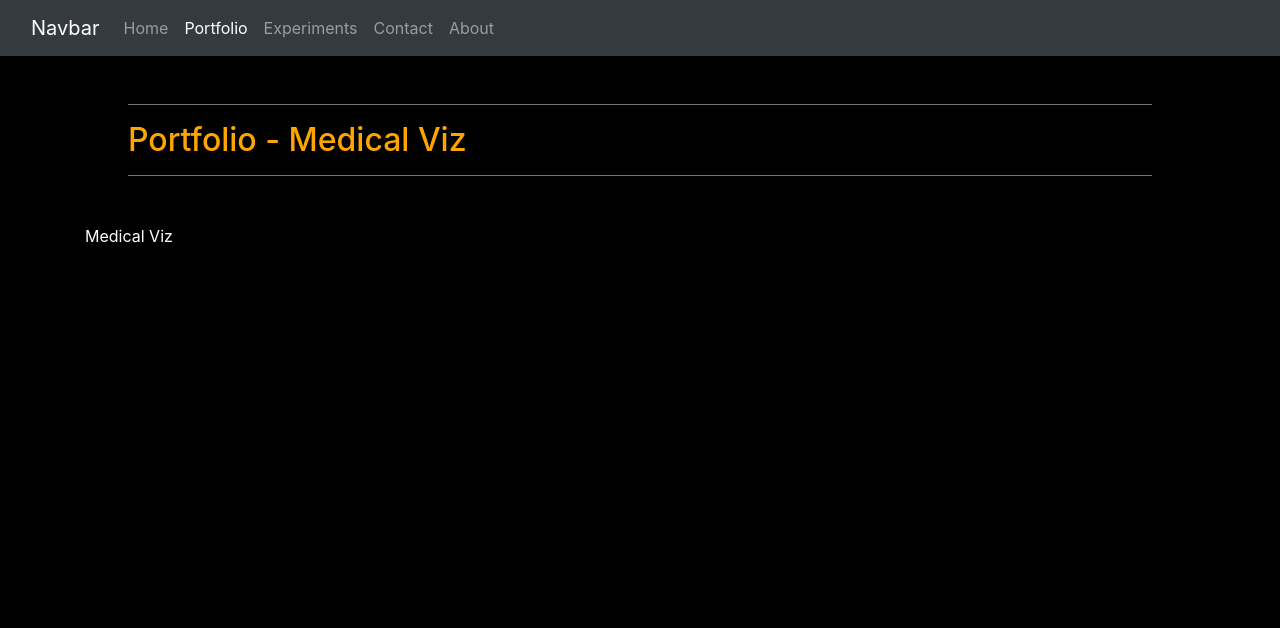
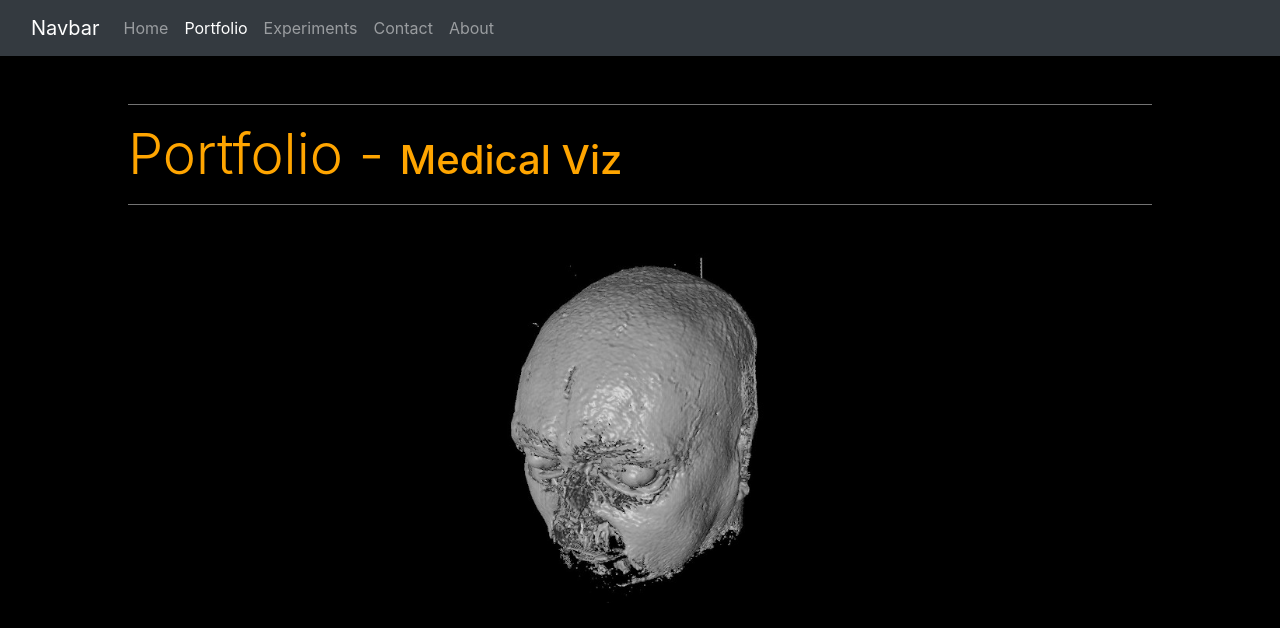
Before and after one commit to DoctorTone/drt_demo, a React (Create React App) app: page /portfolio/medical in a window 1280 px wide. Shown: the top 628 px of the page. Built offline with nearby package versions, Linux system fonts and the light colour scheme; what react-three-fiber would draw is missing.

Commit message:
Changed font for main pages.

```diff
--- a/src/pages/MedicalViz.js
+++ b/src/pages/MedicalViz.js
@@ -6,10 +6,20 @@ const MedicalViz = () => {
     <div>
       <Navbar activeLink="Portfolio" />
       <hr className="mt-5 h-line" />
-      <h2 className="indent orangeText">Portfolio - Medical Viz</h2>
+      <h2 className="indent orangeText display-4">
+        Portfolio - <span className="h1">Medical Viz</span>
+      </h2>
       <hr className="h-line mb-5" />
       <div className="container">
-        <p>Medical Viz</p>
+        <div className="row">
+          <div className="col-4 offset-4">
+            <img
+              className="img-fluid rounded-lg"
+              src="../volumeRender.jpg"
+              alt=""
+            />
+          </div>
+        </div>
       </div>
     </div>
   );
--- a/src/pages/Portfolio.js
+++ b/src/pages/Portfolio.js
@@ -44,7 +44,7 @@ const Portfolio = () => {
     <div style={renderStyle}>
       <Navbar activeLink="Portfolio" />
       <hr className="mt-5 h-line" />
-      <h2 className="indent orangeText">Portfolio</h2>
+      <h2 className="indent orangeText display-4">Portfolio</h2>
       <hr className="h-line mb-5" />
       <div className="container">
         <div className="row orangeText text-center mb-5">
```
